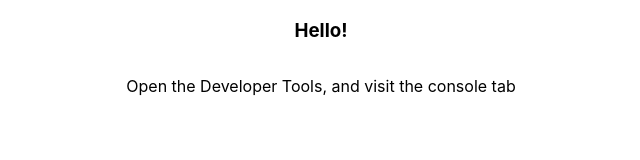
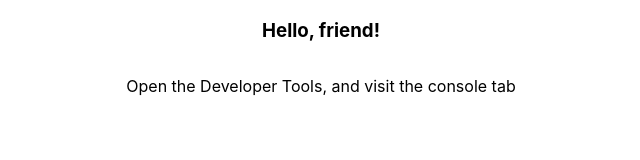
Before and after one commit to Wolven531/parallel-approaches, a React (Create React App) app: page / in a window 1280 px wide. Shown: the top 160 px of the page, without its empty margins (319-959 px from the left). Built offline with nearby package versions, Linux system fonts and the light colour scheme.

Commit message:
Update greeting

```diff
--- a/src/App/App.tsx
+++ b/src/App/App.tsx
@@ -99,7 +99,7 @@ export const App = () => {
 	return (
 		<article className="app">
 			<header>
-				<h3>Hello!</h3>
+				<h3>Hello, friend!</h3>
 			</header>
 			<section>
 				<p>Open the Developer Tools, and visit the console tab</p>
```
